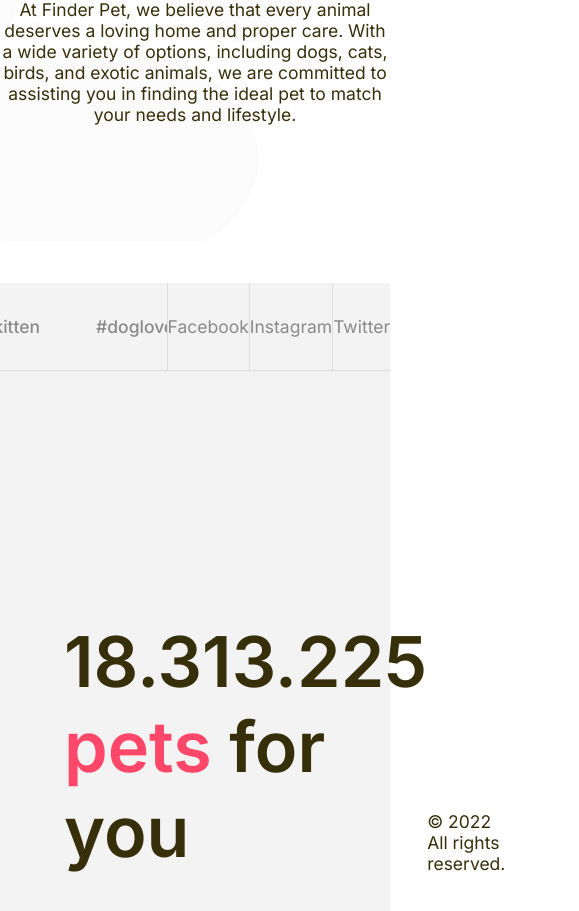
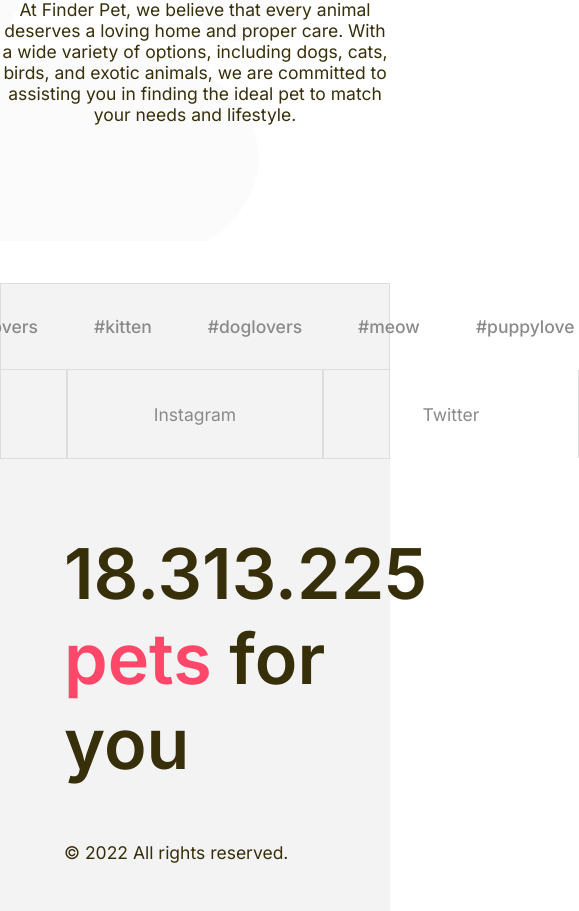
Before and after one commit to brunoaalexandree/find-pet, a React (Vite) app: page /about in a window 390 px wide. Shown: the part 839-1750 px from the top of the page, 579 px wide, since content can reach past the window. Built offline with nearby package versions, Linux system fonts and the light colour scheme; no server answers; the database is empty.

Commit message:
feat: footer responsive

```diff
--- a/src/components/FeedContainer/styles.ts
+++ b/src/components/FeedContainer/styles.ts
@@ -10,6 +10,10 @@ export const Container = styled.div`
   grid-template-columns: repeat(auto-fill, 576px);
   gap: 32px;
 
+  @media only screen and (max-width: 980px) {
+    grid-template-columns: repeat(auto-fill, 330px);
+  }
+
   @media only screen and (max-width: 600px) {
     display: flex;
     flex-direction: column;
--- a/src/presentation/flows/SignedIn/Home/layout.tsx
+++ b/src/presentation/flows/SignedIn/Home/layout.tsx
@@ -17,7 +17,7 @@ import {
 import usePets from '../../../hooks/usePets';
 import { DrawerPage } from '../components/DrawerPage';
 import { useState } from 'react';
-import { Control, UseFormWatch } from 'react-hook-form';
+import { Control } from 'react-hook-form';
 
 interface IHomeLayout {
   pets: {
@@ -118,7 +118,7 @@ export function HomeLayout({
         </Content>
       </Container>
 
-      {/* <Footer /> */}
+      <Footer />
     </>
   );
 }
--- a/src/presentation/flows/SignedIn/components/Footer/styles.ts
+++ b/src/presentation/flows/SignedIn/components/Footer/styles.ts
@@ -12,6 +12,12 @@ export const TopFooter = styled.div`
   align-items: center;
   justify-content: space-between;
   border-bottom: 1px solid ${(props) => props.theme.colors.gray[350]};
+
+  @media only screen and (max-width: 980px) {
+    height: 176px;
+    flex-direction: column;
+    border: 1px solid ${(props) => props.theme.colors.gray[350]};
+  }
 `;
 
 export const Hashtags = styled.div`
@@ -26,6 +32,12 @@ export const Hashtags = styled.div`
     font-weight: 500;
     font-size: 1.25rem;
     color: ${(props) => props.theme.colors.gray[800]};
+  }
+
+  @media only screen and (max-width: 980px) {
+    width: 100%;
+    overflow: visible;
+    border-bottom: 1px solid ${(props) => props.theme.colors.gray[350]};
   }
 `;
 
@@ -45,6 +57,13 @@ export const SocialMedias = styled.div`
     border-bottom: 0px;
     background: transparent;
     font-size: 1.25rem;
+  }
+
+  @media only screen and (max-width: 980px) {
+    button {
+      width: 256px;
+      border-right: 1px solid ${(props) => props.theme.colors.gray[350]};
+    }
   }
 `;
 
@@ -70,4 +89,15 @@ export const Bottom = styled.div`
     font-size: 1.25rem;
     color: ${(props) => props.theme.colors.text.title};
   }
+
+  @media only screen and (max-width: 980px) {
+    padding-top: 72px;
+    flex-direction: column;
+    align-items: flex-start;
+    gap: 56px;
+
+    h1 {
+      max-width: 426px;
+    }
+  }
 `;
```
